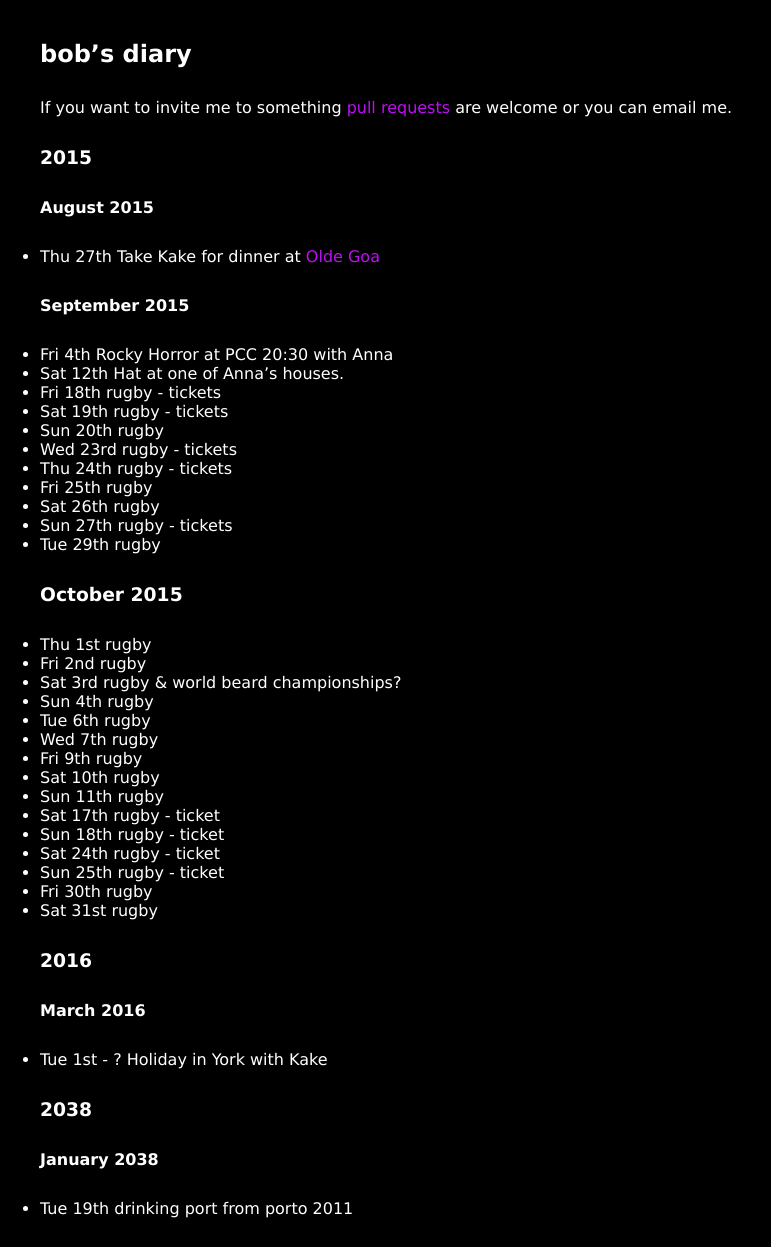
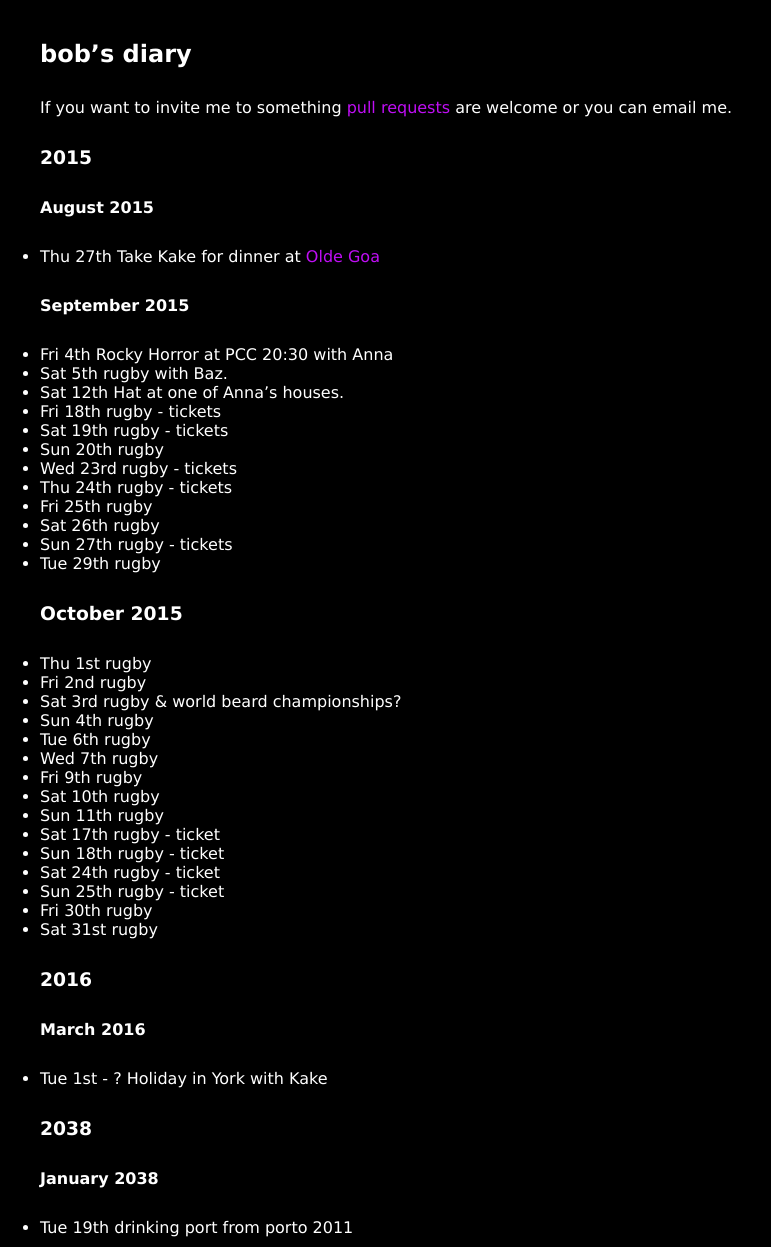
Before and after one commit to rjw1/randomness.org.uk, a Jekyll site: the page built from diary/index.md, in a window 1280 px wide. Shown: the whole page, without its empty margins (0-771 px from the left). Built offline with Jekyll 4.4.1, drawn with Linux system fonts in a browser that asks for light colours; Markdown is read by kramdown in place of the engine named in the settings.

Commit message:
Going to the rugby with Baz on the 5th

```diff
--- a/diary/index.md
+++ b/diary/index.md
@@ -17,6 +17,7 @@ are welcome or you can email me.
 #### September 2015 ####
 
 * Fri 4th Rocky Horror at PCC 20:30 with Anna
+* Sat 5th rugby with Baz.
 * Sat 12th Hat at one of Anna's houses.
 * Fri 18th rugby - tickets
 * Sat 19th rugby - tickets
```
